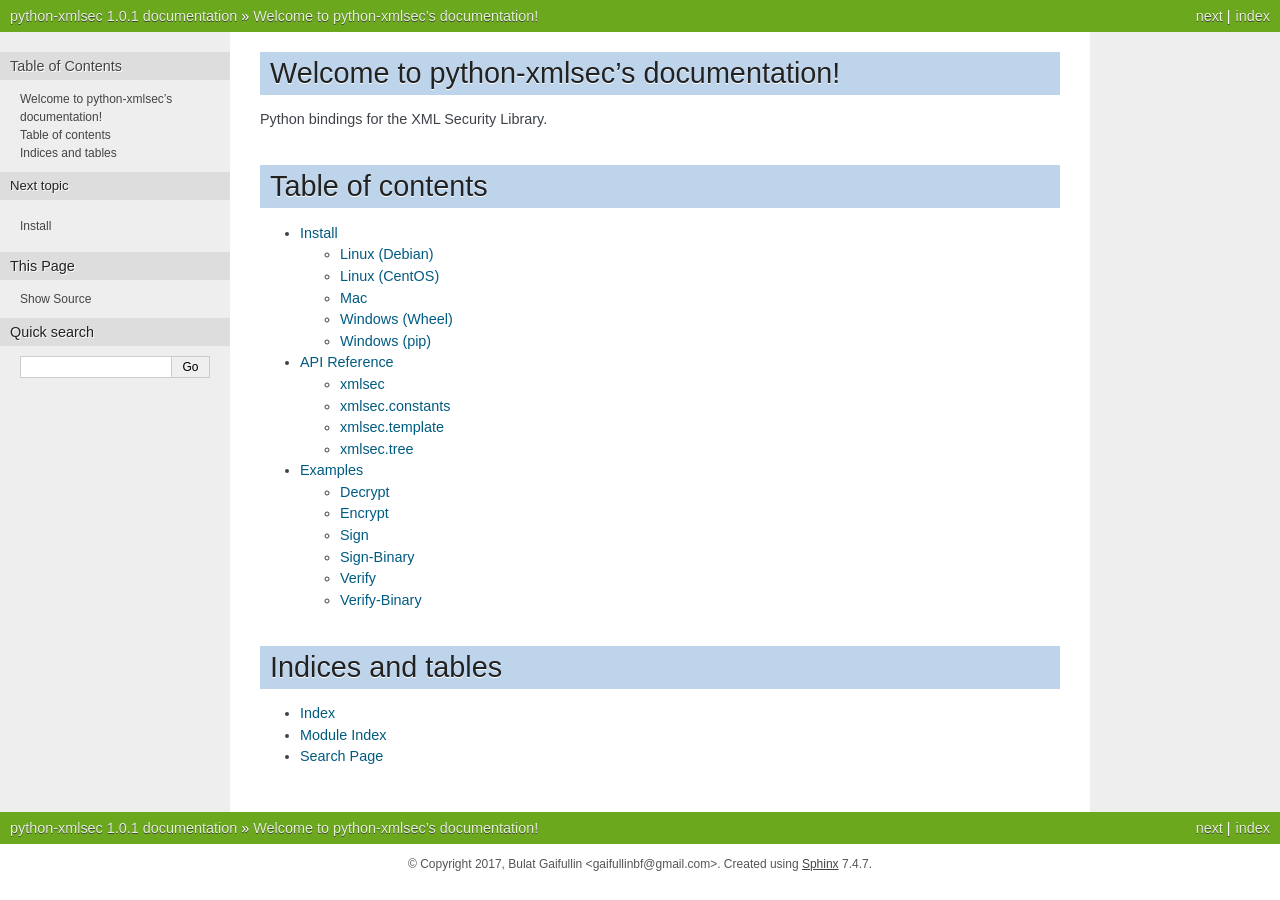
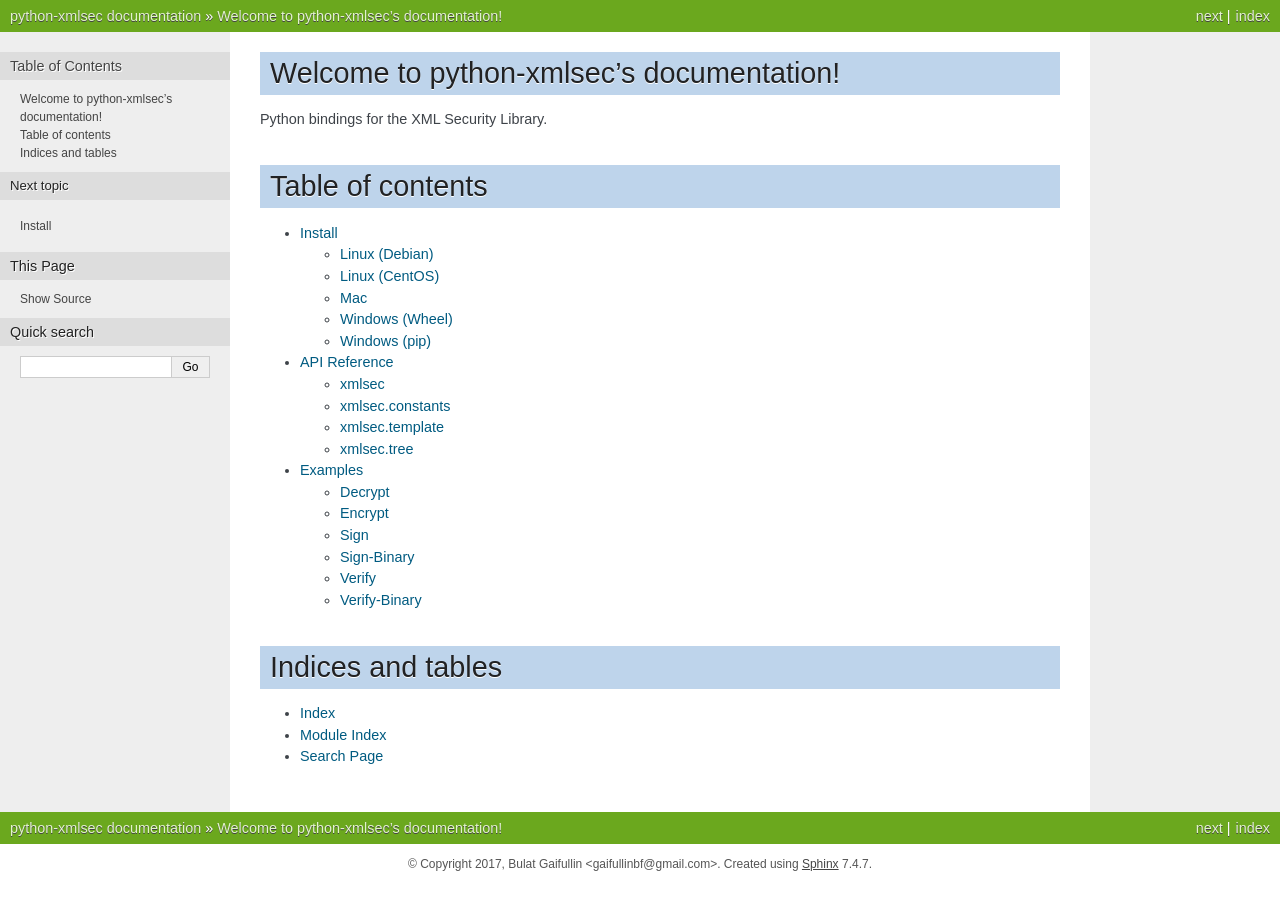
Before and after one commit to xmlsec/python-xmlsec, a Sphinx documentation site: the page built from doc/source/index.rst, in a window 1280 px wide. Built offline with Sphinx 7.4.7, drawn with Linux system fonts in a browser that asks for light colours; the version number could not be read and is left out; some of the changed lines change nothing that is shown.

Commit message:
read version from local installation, configure crossrefs to stdlib, ignore errors when ref'ing to lxml stuff
Signed-off-by: oleg.hoefling <oleg.hoefling@gmail.com>

```diff
--- a/doc/source/conf.py
+++ b/doc/source/conf.py
@@ -16,9 +16,17 @@
 # add these directories to sys.path here. If the directory is relative to the
 # documentation root, use os.path.abspath to make it absolute, like shown here.
 #
-import os
-# import sys
+import sys
+
+from packaging.version import parse
+
 # sys.path.insert(0, os.path.abspath('.'))
+
+
+if sys.version_info >= (3, 8):
+    from importlib import metadata as importlib_metadata
+else:
+    import importlib_metadata
 
 
 # -- General configuration ------------------------------------------------
@@ -30,8 +38,7 @@
 # Add any Sphinx extension module names here, as strings. They can be
 # extensions coming with Sphinx (named 'sphinx.ext.*') or your custom
 # ones.
-extensions = ['sphinx.ext.autodoc',
-    'sphinx.ext.viewcode']
+extensions = ['sphinx.ext.autodoc', 'sphinx.ext.viewcode', 'sphinx.ext.intersphinx']
 
 # Add any paths that contain templates here, relative to this directory.
 templates_path = ['_templates']
@@ -54,10 +61,11 @@
 # |version| and |release|, also used in various other places throughout the
 # built documents.
 #
+# The full version, including alpha/beta/rc tags.
+release = importlib_metadata.version('xmlsec')
 # The short X.Y version.
-version = os.getenv("TRAVIS_TAG", '1.0.1')
-# The full version, including alpha/beta/rc tags.
-release = version
+parsed = parse(release)
+version = '{}.{}'.format(parsed.major, parsed.minor)
 
 # The language for content autogenerated by Sphinx. Refer to documentation
 # for a list of supported languages.
@@ -109,15 +117,12 @@
     # The paper size ('letterpaper' or 'a4paper').
     #
     # 'papersize': 'letterpaper',
-
     # The font size ('10pt', '11pt' or '12pt').
     #
     # 'pointsize': '10pt',
-
     # Additional stuff for the LaTeX preamble.
     #
     # 'preamble': '',
-
     # Latex figure (float) alignment
     #
     # 'figure_align': 'htbp',
@@ -127,8 +132,13 @@
 # (source start file, target name, title,
 #  author, documentclass [howto, manual, or own class]).
 latex_documents = [
-    (master_doc, 'python-xmlsec.tex', u'python-xmlsec Documentation',
-     u'Bulat Gaifullin \\textless{}gaifullinbf@gmail.com\\textgreater{}', 'manual'),
+    (
+        master_doc,
+        'python-xmlsec.tex',
+        u'python-xmlsec Documentation',
+        u'Bulat Gaifullin \\textless{}gaifullinbf@gmail.com\\textgreater{}',
+        'manual',
+    )
 ]
 
 
@@ -136,10 +146,7 @@
 
 # One entry per manual page. List of tuples
 # (source start file, name, description, authors, manual section).
-man_pages = [
-    (master_doc, 'python-xmlsec', u'python-xmlsec Documentation',
-     [author], 1)
-]
+man_pages = [(master_doc, 'python-xmlsec', u'python-xmlsec Documentation', [author], 1)]
 
 
 # -- Options for Texinfo output -------------------------------------------
@@ -148,9 +155,25 @@
 # (source start file, target name, title, author,
 #  dir menu entry, description, category)
 texinfo_documents = [
-    (master_doc, 'python-xmlsec', u'python-xmlsec Documentation',
-     author, 'python-xmlsec', 'One line description of project.',
-     'Miscellaneous'),
+    (
+        master_doc,
+        'python-xmlsec',
+        u'python-xmlsec Documentation',
+        author,
+        'python-xmlsec',
+        'One line description of project.',
+        'Miscellaneous',
+    )
 ]
 
 autodoc_member_order = 'groupwise'
+
+autodoc_docstring_signature = True
+
+intersphinx_mapping = {'python': ('https://docs.python.org/3/', None)}
+
+nitpick_ignore = [
+    # lxml doesn't have an intersphinx docs
+    # https://lxml.de/api/lxml.etree._Element-class.html
+    ('py:class', 'lxml.etree._Element')
+]
```
Also changed, not shown: .travis.yml.
